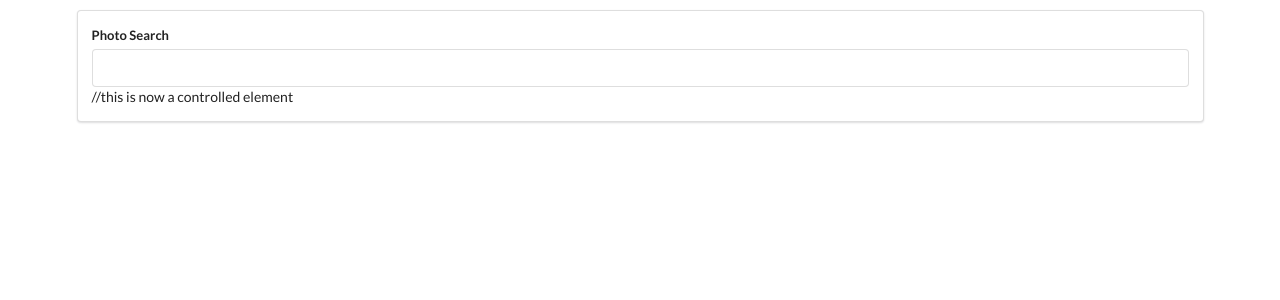
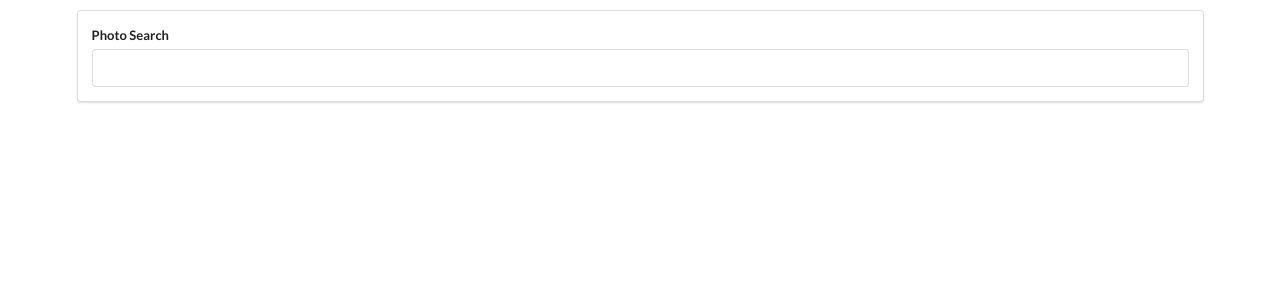
Before and after one commit to mekowalski/react-photos-app, a React (Create React App) app: page / in a window 1280 px wide. Shown: the top 300 px of the page. Built offline with nearby package versions, Linux system fonts and the light colour scheme.

Commit message:
remove comment

```diff
--- a/src/components/SearchBar.js
+++ b/src/components/SearchBar.js
@@ -14,7 +14,6 @@ class SearchBar extends React.Component {
               value={this.state.term}
               onChange={(e) => this.setState({term: e.target.value})}
             />
-            //this is now a controlled element
           </div>
         </form>
       </div>
```
